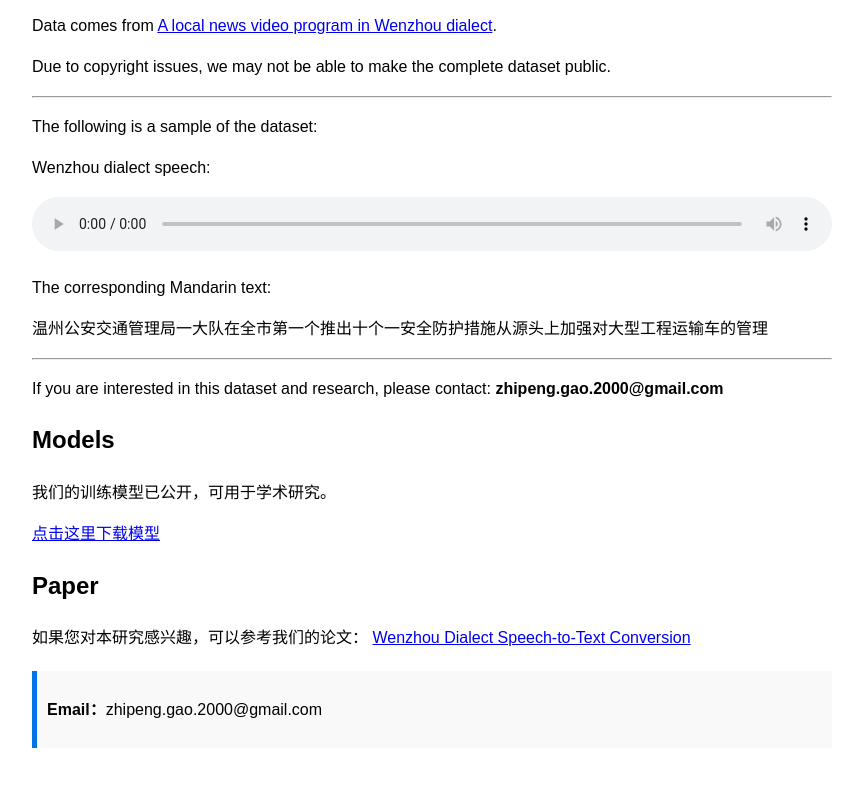
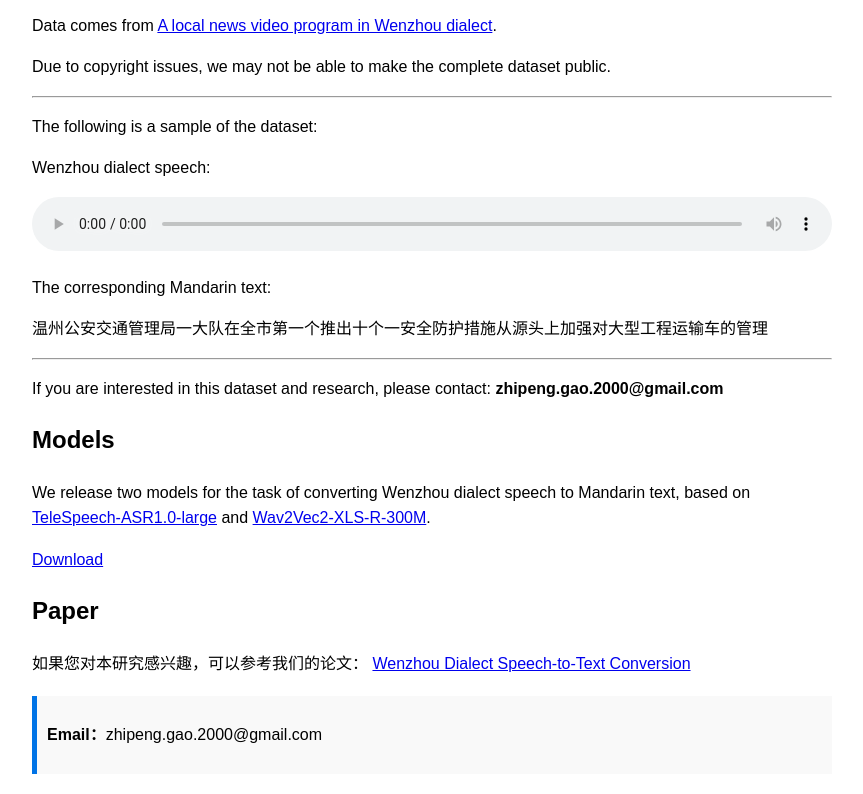
Before and after one commit to GaoZhipengCN/WenzhouDialectSpeech2MandarinText, a plain HTML site: page index.html in a window 1280 px wide. Shown: the part 545-1339 px from the top of the page, without its empty margins (208-1071 px from the left). Before the commit the page ends 1313 px from the top, so only its background shows below. Drawn offline with Linux system fonts and the light colour scheme.

Commit message:
Update index.html

```diff
--- a/index.html
+++ b/index.html
@@ -94,8 +94,8 @@ th {
     <p>If you are interested in this dataset and research, please contact: <strong>zhipeng.gao.2000@gmail.com</strong></p>
 
     <h2>Models</h2>
-    <p>我们的训练模型已公开，可用于学术研究。</p>
-    <p><a href="./model/wenzhou-asr-model.zip" download>点击这里下载模型</a></p>
+    <p>We release two models for the task of converting Wenzhou dialect speech to Mandarin text, based on <a href="https://github.com/Tele-AI/TeleSpeech-ASR" target="_blank">TeleSpeech-ASR1.0-large</a> and <a href="https://huggingface.co/facebook/wav2vec2-xls-r-300m" target="_blank">Wav2Vec2-XLS-R-300M</a>.</p>
+    <p><a href="./model/wenzhou-asr-model.zip" download>Download</a></p>
 
     <h2>Paper</h2>
     <p>如果您对本研究感兴趣，可以参考我们的论文：
```
